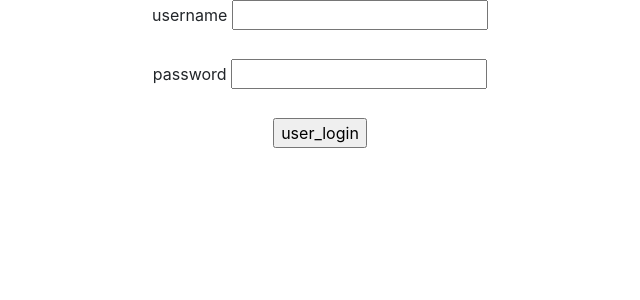
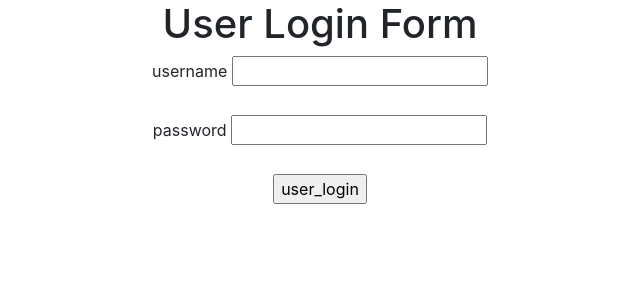
Before and after one commit to sandeep-1829/User_Registration_Form_project-31, a Django app: page /user_login/ in a window 1280 px wide. Shown: the part 40-340 px from the top of the page, without its empty margins (320-960 px from the left). Run offline with Django 4.2, Linux system fonts and the light colour scheme.

Commit message:
first-commit

```diff
--- a/app/views.py
+++ b/app/views.py
@@ -4,8 +4,12 @@ from django.shortcuts import render
 from django.http import HttpResponse,HttpResponseRedirect
 from app.forms import *
 from django.core. mail import send_mail
-from django.contrib.auth import authenticate,login
+from django.contrib.auth import authenticate,login,logout
 from django.urls import reverse
+from django.contrib.auth.decorators import login_required
+
+
+
 def registration(request):
     ufo=UserForm()
     pfo=ProfileForm()
@@ -56,6 +60,23 @@ def user_login(request):
 
 
 
+@login_required
+def user_logout(request):
+    logout(request)
+    return HttpResponseRedirect(reverse('home'))
+
+@login_required
+def display_profile(request):
+    un=request.session.get('username')
+    UO=User.objects.get(username=un)
+    PO=Profile.objects.get(username=UO)
+    d={'UO':UO,'PO':PO}
+    return render(request,'display_profile.html',d)
+
+
+
+
+
 
 
 
--- a/project_30/urls.py
+++ b/project_30/urls.py
@@ -25,5 +25,7 @@ urlpatterns = [
     path('registration/',registration,name='registration'),
     path('home/',home,name='home'),
     path('user_login/',user_login,name='user_login'),
+    path('user_logout/',user_logout,name='user_logout'),
+    path('display_profile/',display_profile,name='display_profile'),
 
 ]+static(settings.MEDIA_URL, document_root=settings.MEDIA_ROOT)
--- a/templates/dummy.html
+++ b/templates/dummy.html
@@ -16,7 +16,14 @@
             <a href="{% url 'admin:index' %}" class="nav-link">Admin Page</a>
             <a href="{% url 'registration' %}" class="nav-link">Registration Form</a>
             <a href="{% url 'home' %}" class="nav-link">Home Page</a>
+
+          {% if user.is_authenticated %}
+            <a href="{% url 'user_logout' %}" class="nav-link">User_logout</a>
+            <a href="{% url 'display_profile' %}" class="nav-link">Display_Profile</a>
+          {% else %}
             <a href="{% url 'user_login' %}" class="nav-link">User_Login</a>
+          {% endif %}
+
         </nav>
 
     <!-- Optional JavaScript; choose one of the two! -->
--- a/templates/user_login.html
+++ b/templates/user_login.html
@@ -11,6 +11,7 @@
 <body>
         {% block body_block %}
     <center>
+        <h1>User Login Form</h1>
         <form method="POST">
             {% csrf_token %}
             <label for="un">username</label>
@@ -19,9 +20,9 @@
             <input type="password" name="pw" id="pw"><br><br>
 
                 <input type="submit" value="user_login">
+        </form>
 
-        </form>
-        {% endblock %}
     </center>
+    {% endblock %}
 </body>
 </html>
```
Also changed, not shown: templates/display_profile.html (added, +16 -0 lines), templates/home.html (+3 -5 lines), db.sqlite3.
